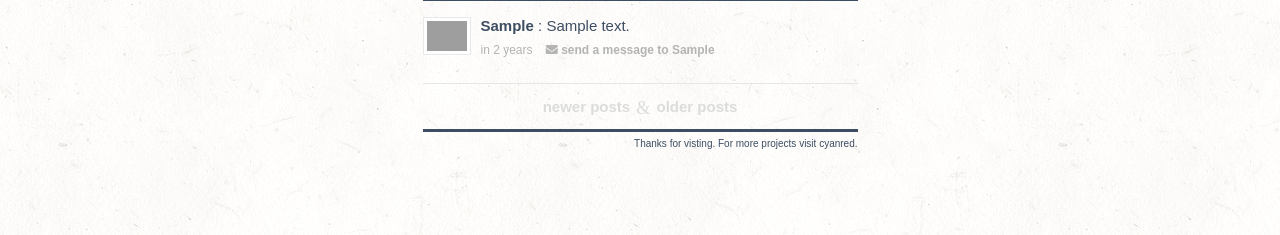
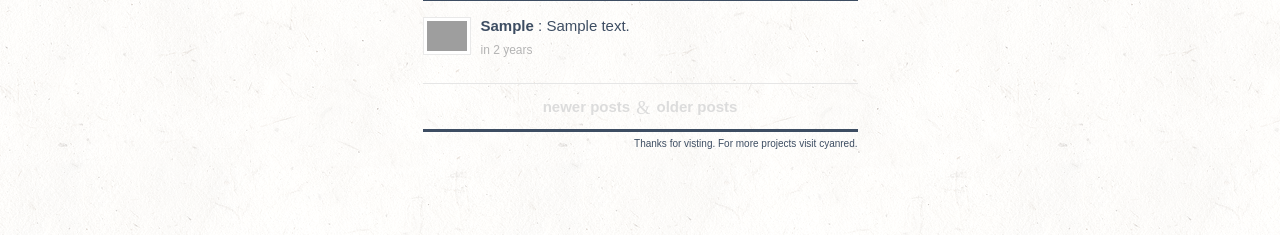
Before and after one commit to jessicarush/flask-microblog, a Flask app: page /home in a window 1280 px wide. Shown: the part 448-683 px from the top of the page. Run offline with Flask 2, Linux system fonts and the light colour scheme; a user stored in the database is signed in; tables that the repository leaves empty hold one stand-in row (values such as "Sample post"); some libraries are stand-ins or nearby versions; some web fonts are replaced; grey boxes are pictures that could not be loaded.

Commit message:
Corrected conditional for message link

```diff
--- a/app/templates/_post.html
+++ b/app/templates/_post.html
@@ -33,8 +33,8 @@
         {% endif %}
 
         <p class="post_dates">{{ moment(post.timestamp).fromNow() }}
-        {% if user != current_user %}
-            <a class="mail_tiny" title="send private message" href="{{ url_for('main.send_message', recipient=post.author.username) }}"><i class="fas fa-envelope"></i> send a message to {{ post.author.username.title() }}</a>
+        {% if current_user != post.author %}
+            <a class="mail_tiny" title="send private message" href="{{ url_for('main.send_message', recipient=post.author.username) }}"><i class="fas fa-envelope"></i> send {{ post.author.username.title() }} a message</a>
         {% endif %}
         </p>
     </p>
@@ -49,7 +49,7 @@
                 {{ post.author.username.title() }}
             </a>
             <div class="profile_link">
-                {% if user != current_user %}
+                {% if post.author != current_user %}
                     <a class="mail_small" title="send private message" href="{{ url_for('main.send_message', recipient=post.author.username) }}"><i class="fas fa-envelope"></i></a>
                 {% endif %}
                 {% if post.author == current_user %}
@@ -83,9 +83,8 @@
         trigger:'hover',
         placement:'auto',
         cache:false,
-        width:320,
+        width:300,
         arrow:true,
-        dismissible:true,
         url:'#pop{{ post.id }}'
     });
 </script>
```
